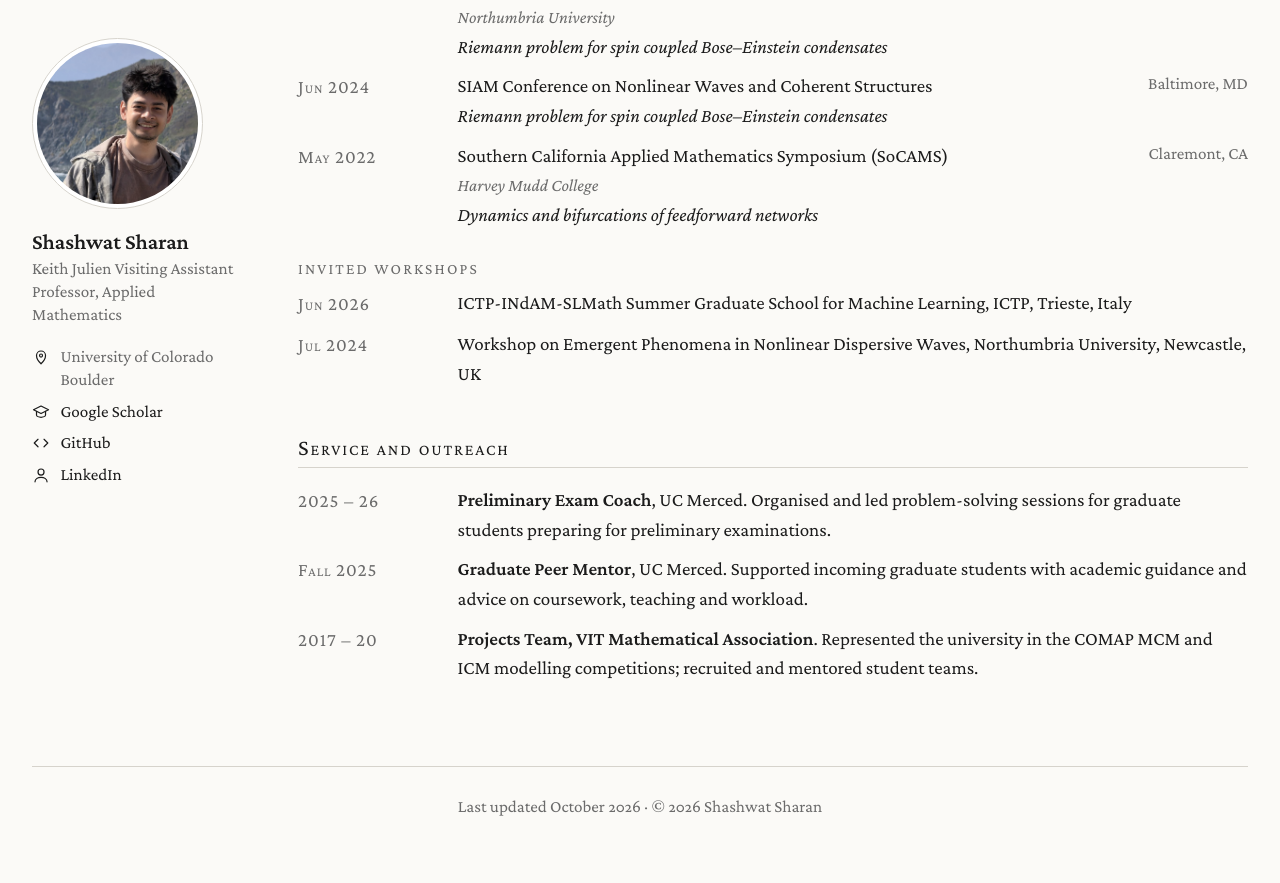
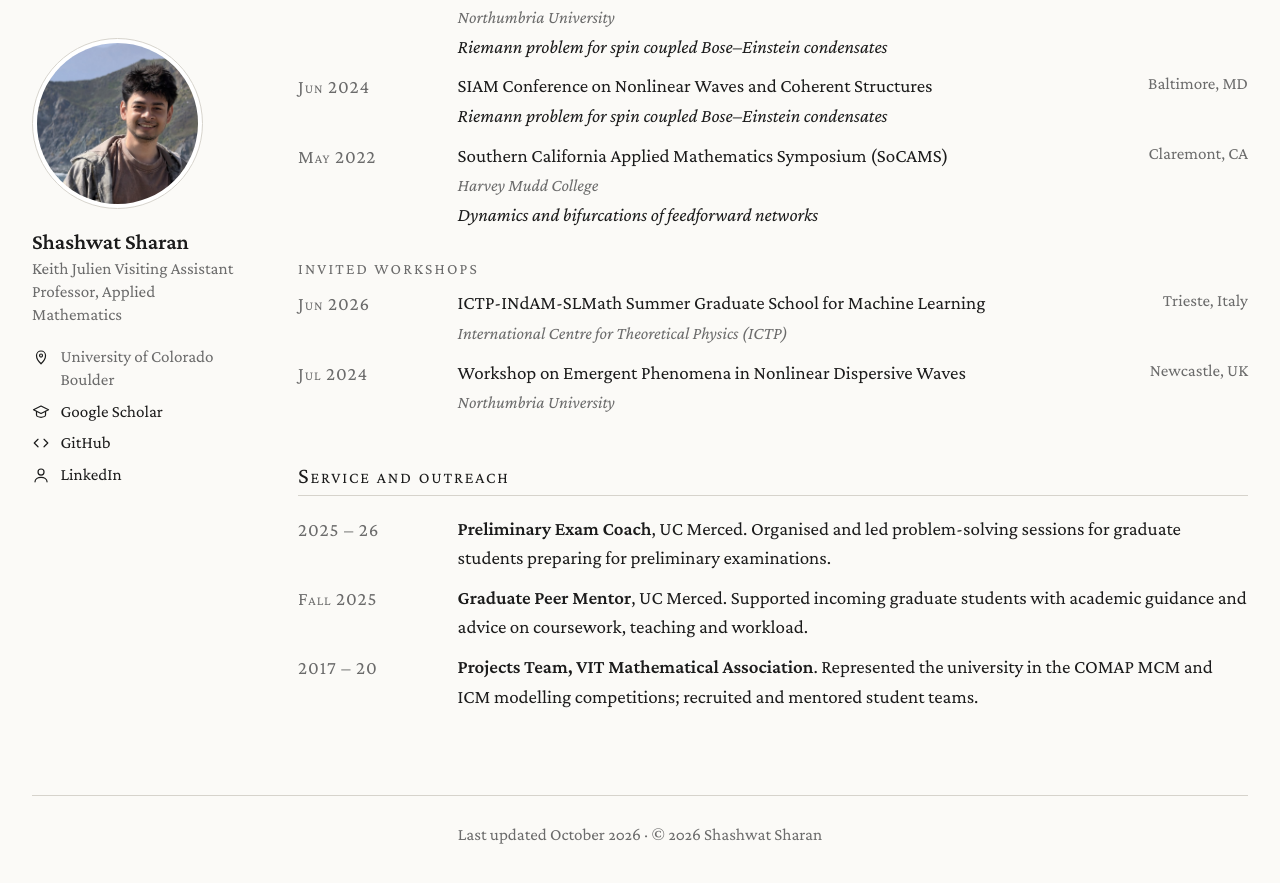
Before and after one commit to shashwatsharan/shashwatsharan.github.io, a Jekyll site: the page built from cv.md, in a window 1280 px wide and 900 px high, scrolled down 2411 px. Shown: the top 883 px of the window. Built offline with Jekyll 4.4.1, drawn with Linux system fonts in a browser that asks for light colours.

Commit message:
Add files via upload

```diff
--- a/cv.md
+++ b/cv.md
@@ -151,10 +151,12 @@ May 2022
 #### Invited workshops
 
 Jun 2026
-: ICTP-INdAM-SLMath Summer Graduate School for Machine Learning, ICTP, Trieste, Italy
+: <span class="loc">Trieste, Italy</span>ICTP-INdAM-SLMath Summer Graduate School for Machine Learning<br>
+<span class="session">International Centre for Theoretical Physics (ICTP)</span>
 
 Jul 2024
-: Workshop on Emergent Phenomena in Nonlinear Dispersive Waves, Northumbria University, Newcastle, UK
+: <span class="loc">Newcastle, UK</span>Workshop on Emergent Phenomena in Nonlinear Dispersive Waves<br>
+<span class="session">Northumbria University</span>
 
 ## Service and outreach
 
```
